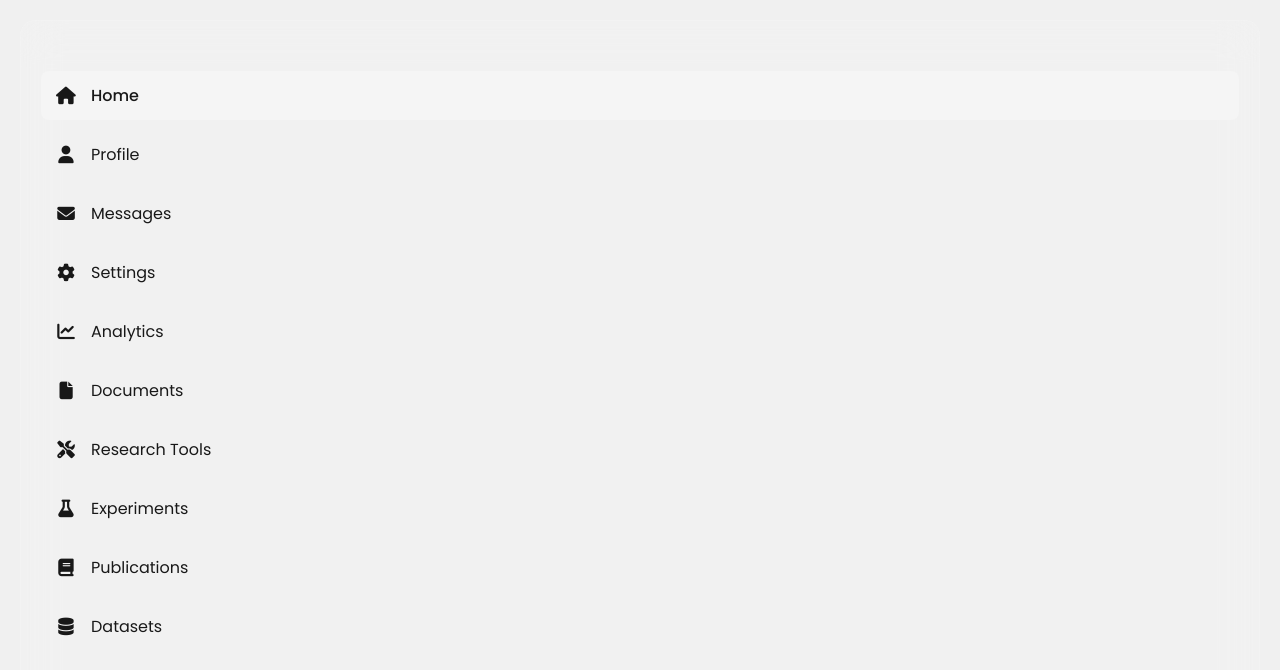
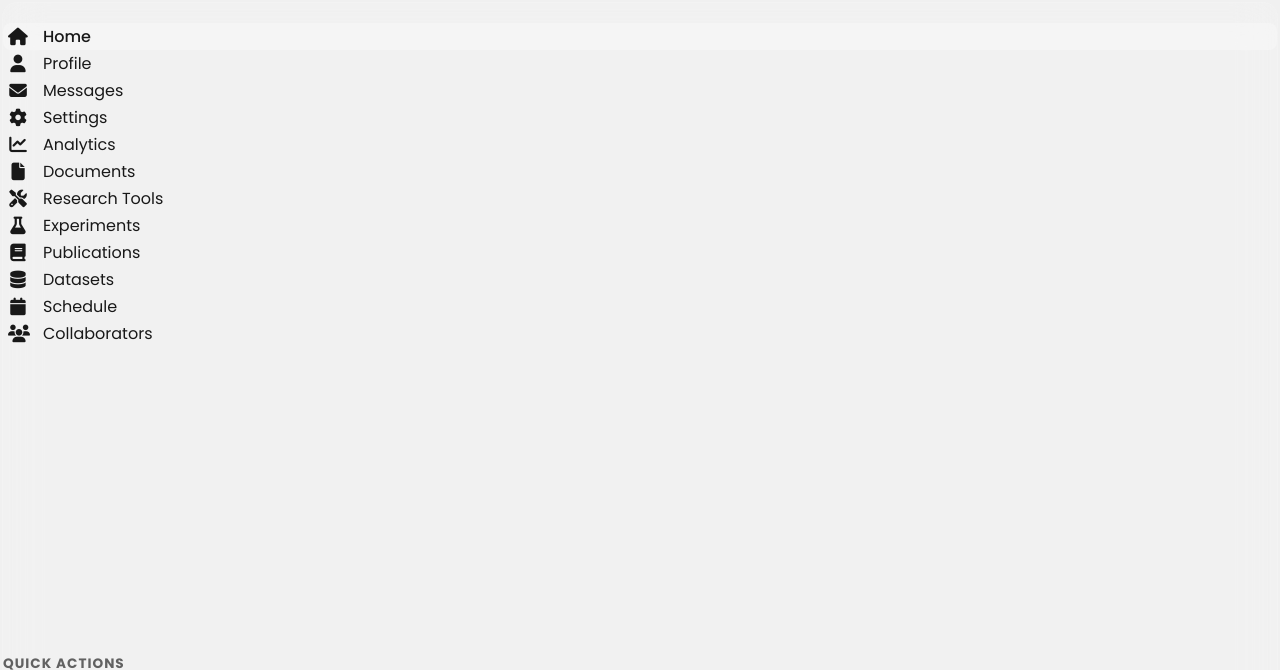
Before and after one commit to imrutunjaya/Sidebar, a plain HTML site: page index.html in a window 1280 px wide. Shown: the top 670 px of the page. Drawn offline with Linux system fonts and the light colour scheme.

Commit message:
Update index.html

```diff
--- a/index.html
+++ b/index.html
@@ -18,7 +18,7 @@
         body {
             min-height: 100vh;
             background: #f0f0f0; /* Light background for contrast */
-            padding: 20px;
+            padding: 2px;
             display: flex; /* Use flexbox for layout */
         }
 
@@ -30,7 +30,7 @@
             -webkit-backdrop-filter: blur(20px);
             border-radius: 15px;
             border: 1px solid rgba(255, 255, 255, 0.1);
-            padding: 30px 20px;
+            padding: 0px 0px;
             color: rgba(0, 0, 0, 0.9);
             display: flex;
             flex-direction: column;
@@ -45,9 +45,9 @@
         .nav-item {
             display: flex;
             align-items: center;
-            padding: 12px 15px;
+            padding: 1px 5px;
             border-radius: 8px;
-            margin-bottom: 10px;
+            margin-bottom: 0px;
             cursor: pointer;
             transition: all 0.3s ease;
             text-align: left; /* Align text to the left */
```
